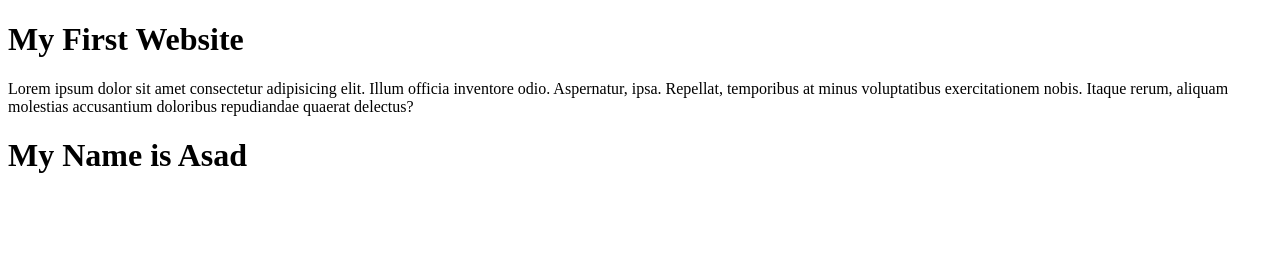
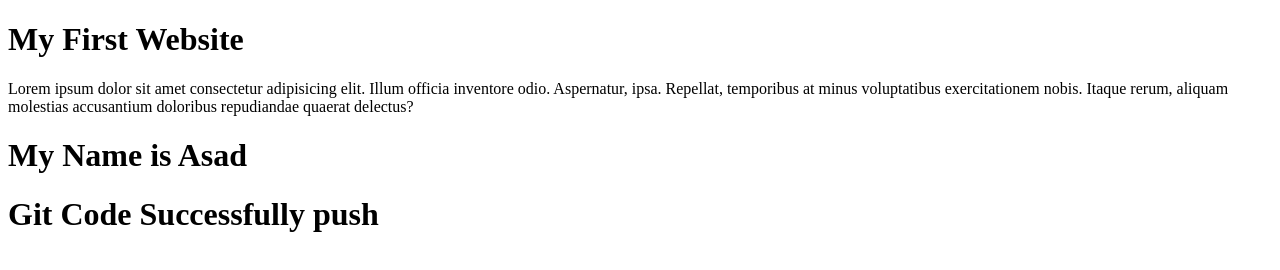
Before and after one commit to AsadUllah0310/testing, a plain HTML site: page index.html in a window 1280 px wide. Drawn offline with Linux system fonts and the light colour scheme.

Commit message:
Git Code Successfully push

```diff
--- a/index.html
+++ b/index.html
@@ -16,6 +16,7 @@
 
 
         <h1>My Name is Asad</h1>
+        <h1> Git Code Successfully push</h1>
 </body>
 
 </html>
```
